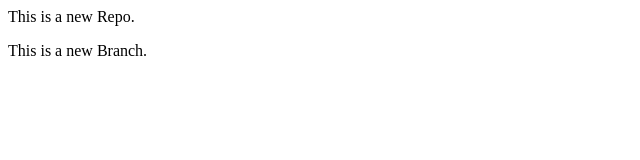
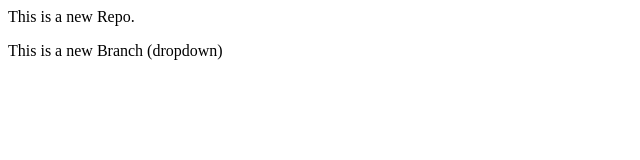
Before and after one commit to Himanshusahu-byte/LocalRepo, a plain HTML site: page index.html in a window 1280 px wide. Shown: the full height of the page, 0-640 px from the left. Drawn offline with Linux system fonts and the light colour scheme.

```diff
--- a/index.html
+++ b/index.html
@@ -1,2 +1,2 @@
 <p>This is a new Repo.</p>
-<p>This is a new Branch.</p>
+<p>This is a new Branch (dropdown)</p>
```
